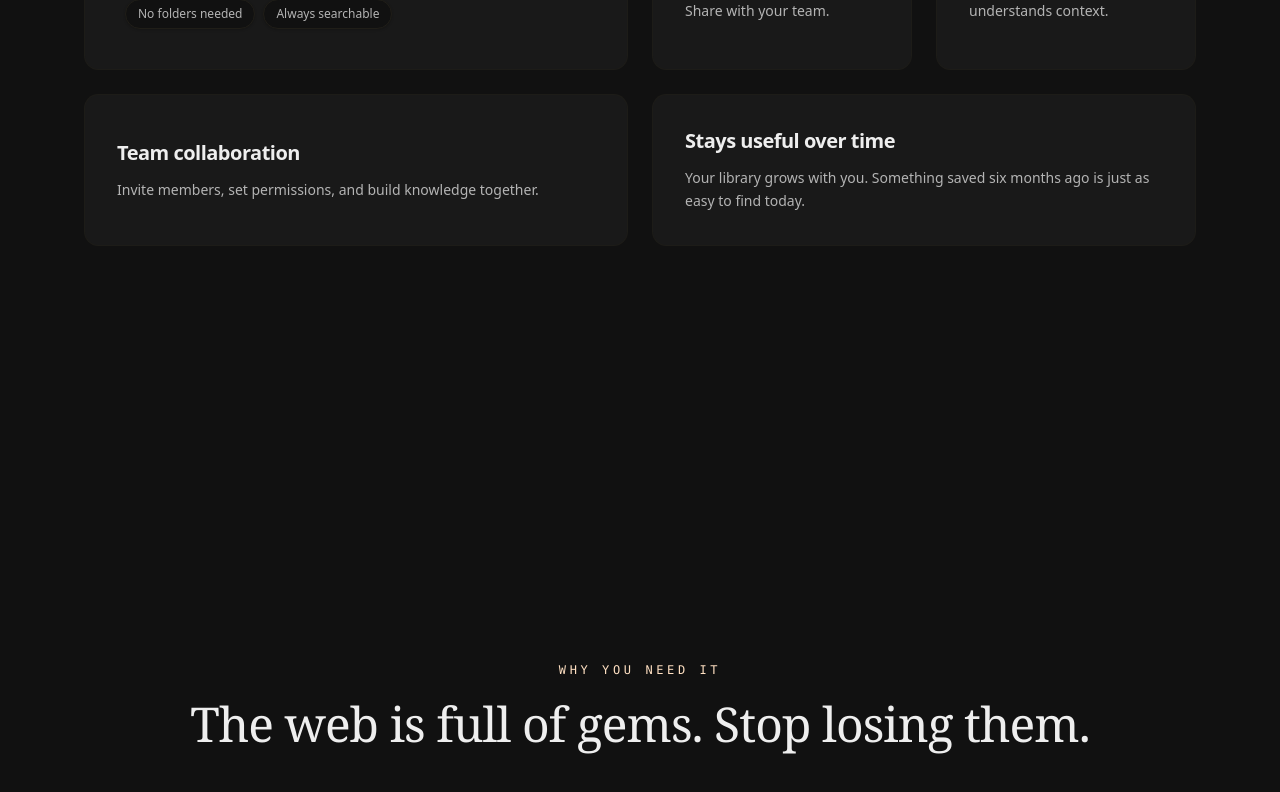
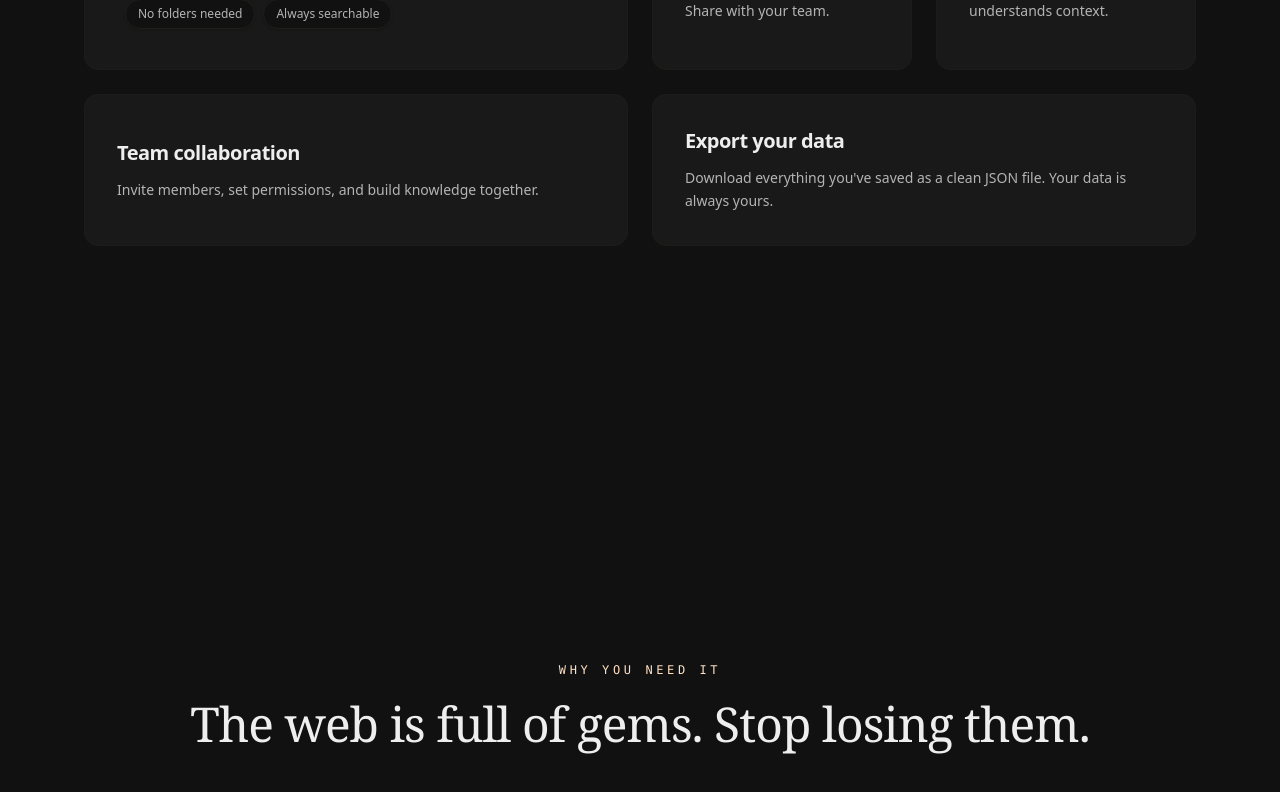
Before and after one commit to shubGupta10/clippit, a Next.js app in the folder clippit-client/: page / in a window 1280 px wide. Shown: the part 2288-3080 px from the top of the page. Built offline with nearby package versions, Linux system fonts and the light colour scheme; no server answers.

Commit message:
updated landing page

```diff
--- a/clippit-client/components/landing/Features.tsx
+++ b/clippit-client/components/landing/Features.tsx
@@ -31,8 +31,8 @@ export function Features() {
       className: "col-span-1 md:col-span-1 lg:col-span-2",
     },
     {
-      title: "Stays useful over time",
-      body: "Your library grows with you. Something saved six months ago is just as easy to find today.",
+      title: "Export your data",
+      body: "Download everything you've saved as a clean JSON file. Your data is always yours.",
       className: "col-span-1 md:col-span-1 lg:col-span-2",
     },
   ];
--- a/clippit-client/components/landing/Pricing.tsx
+++ b/clippit-client/components/landing/Pricing.tsx
@@ -8,13 +8,14 @@ const freePlanFeatures = [
   "Team collaboration",
   "Browser bookmarklet",
   "Auto-tagging",
+  "Export data as JSON",
 ];
 
 const proPlanFeatures = [
   "Everything in Free",
   "More saves per month",
   "Priority support",
-  "Export your data",
+  "Export as CSV & Markdown",
   "More features based on user feedback",
 ];
 
```
